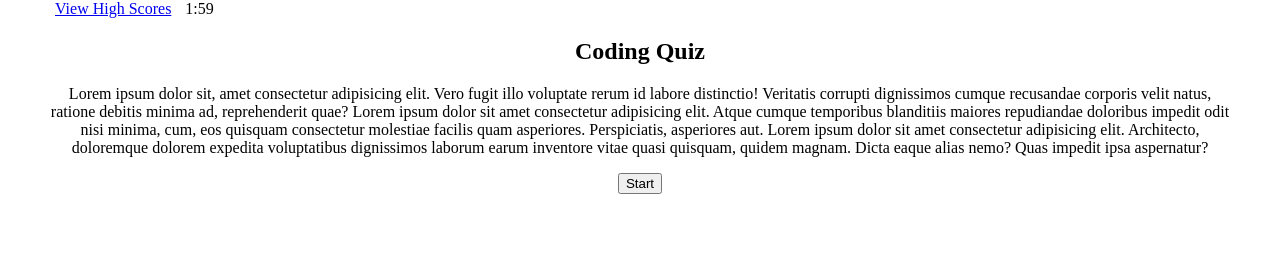
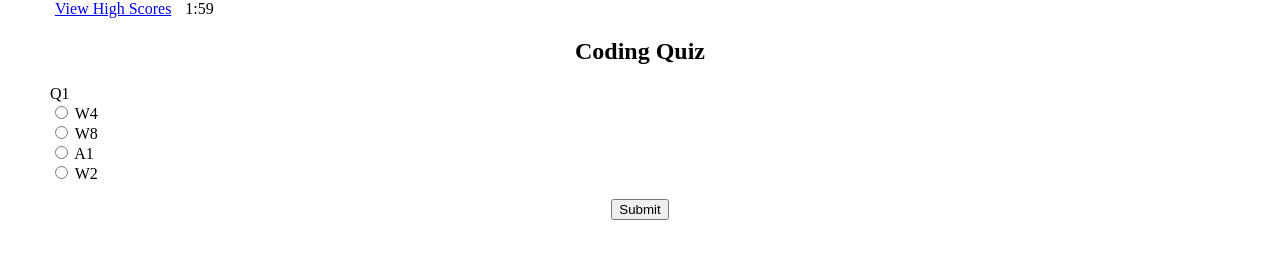
Before and after one commit to KiriAnthony/Kiri, a plain HTML site: page index.html in a window 1280 px wide. Both pictures are taken after a click on the button "Start". Drawn offline with Linux system fonts and the light colour scheme.

Commit message:
adding js functions

```diff
--- a/assets/css/style.css
+++ b/assets/css/style.css
@@ -10,3 +10,7 @@ header a, header p {
     display: inline;
     margin: 5px;
 }
+
+.possibleAnswersDisplay {
+    display: none;
+}
--- a/assets/js/script.js
+++ b/assets/js/script.js
@@ -1,14 +1,14 @@
 var buttonSelection = document.querySelector(".button");
 
-var questions = [];
-var answerText = [];
-var additionalWrongAnswers = [];
+var questions = ["Q1", "Q2", "Q3", "Q4", "Q5"];
+var answerText = ["A1", "A2", "A3", "A4", "A5"];
+var additionalWrongAnswers = ["W1", "W2", "W3", "W4", "W5", "W6", "W7", "W8", "W9", "W10"];
 var scoreRecording = 0;
-
-// update count down every 1 second
+var index = 0;
 
 // function to intake start button click, output timer start and call display question function
-var buttonClickHandler = function() {
+var buttonClickHandler = function(event) {
+    if (event.target.matches(".start-btn")) {
         //start timer upon button click
         var timeLimit = 120;
 
@@ -28,14 +28,94 @@ var buttonClickHandler = function() {
                 clearInterval(countDown);
             }
         }, 1000);
+        // Change start button to submit button
+        document.querySelector(".btn").style.display = "none";
 
+        var submitDiv = document.createElement("div");
+        submitDiv.className = "submit";
+
+        var submitButton = document.createElement("button");
+        submitButton.textContent = "Submit";
+        submitButton.className = "submit-btn";
+
+        //append button to page
+        document.querySelector(".button").appendChild(submitDiv);
+        document.querySelector(".submit").appendChild(submitButton);
+
+        // hide paragraph
+        document.querySelector(".paragraph").style.display = "none";
+        // calling function to display first question
+        displayQuestion();
+    } else {
+        getUserInput();
     }
+};
+
 // function to display question
+var displayQuestion = function() {
+    // display  question
+    document.querySelector(".questionDisplay").textContent = questions[index];
+    //create a checkbox including the corresponding correct answer and 3 other wrong answers
+    document.querySelector(".questions").style.display = "inline";
+    document.querySelector(".possibleAnswersDisplay").style.display = "block";
+    // randomly select which radiobutton will contain correct answer
+    var correctAnswerLocation = randomNum(4);
+    // run through for loop to add labels to radio buttons
+    for (var i = 0; i < 4; i++) {
+        if (i == correctAnswerLocation) {
+            var r = document.getElementsByTagName("label");
+            r[i].innerHTML = answerText[index];
+        } else {
+            var r = document.getElementsByTagName("label");
+            r[i].innerHTML = additionalWrongAnswers[randomNum(additionalWrongAnswers.length)];
+        }
+    }
+};
 
+var getUserInput = function() {
+    const radioButtons = document.querySelectorAll("input[name='answer']");
+    let selectedInput;
+    for (const radioButton of radioButtons) {
+        selectedInput = radioButton.value;
+        console.log(selectedInput);
+        break;
+    }
+    // get user input when submit button is clicked
+    console.log(selectedInput);
+    //var userInput = (select the checkbox that was clicked).text().trim();
+    // call correctness function
+
+    //isCorrect(userInput);
+    // if (i = questions.length-1) {endQuiz()}
+
+};
 // function to intake question answer selection, output correctness (boolean) & call next functions
-
-// function input boolean, output "correct" and next question if true & scoreRecording++/"wrong" and next question if false
+var isCorrect = function (userInput) {
+    if (userInput === answerText[index]) {
+        //increase score
+        scoreRecording++;
+        //display "correct"
+        document.querySelector(".correct").textContent = "You got question " + index + " correct!";
+        index++;
+        displayQuestion();
+    } else {
+        //display "wrong"
+        document.querySelector(".correct").textContent = "You got question " + index + " wrong!";
+        index++;
+        displayQuestion();
+    }
+};
 
 // function to end quiz (called when all questions answered or when timer runs out)
+var endQuiz = function() {
+    // display textarea for user initals
+    // save the scoreRecording as an object with user initials in localStorage
+};
+
+var randomNum = function(max) {
+    return Math.floor(Math.random()*max);
+};
 
 buttonSelection.addEventListener("click", buttonClickHandler);
+//var submitSelection = document.querySelector(".submit");
+//submitSelection.addEventListener("click", getUserInput);
--- a/index.html
+++ b/index.html
@@ -17,9 +17,31 @@
         <section>
             <!--include coding quiz header and descriptive paragraph-->
             <h1>Coding Quiz</h1>
-            <p>Lorem ipsum dolor sit, amet consectetur adipisicing elit. Vero fugit illo voluptate rerum id labore distinctio! Veritatis corrupti dignissimos cumque recusandae corporis velit natus, ratione debitis minima ad, reprehenderit quae? Lorem ipsum dolor sit amet consectetur adipisicing elit. Atque cumque temporibus blanditiis maiores repudiandae doloribus impedit odit nisi minima, cum, eos quisquam consectetur molestiae facilis quam asperiores. Perspiciatis, asperiores aut. Lorem ipsum dolor sit amet consectetur adipisicing elit. Architecto, doloremque dolorem expedita voluptatibus dignissimos laborum earum inventore vitae quasi quisquam, quidem magnam. Dicta eaque alias nemo? Quas impedit ipsa aspernatur?</p>
+            <p class="paragraph">Lorem ipsum dolor sit, amet consectetur adipisicing elit. Vero fugit illo voluptate rerum id labore distinctio! Veritatis corrupti dignissimos cumque recusandae corporis velit natus, ratione debitis minima ad, reprehenderit quae? Lorem ipsum dolor sit amet consectetur adipisicing elit. Atque cumque temporibus blanditiis maiores repudiandae doloribus impedit odit nisi minima, cum, eos quisquam consectetur molestiae facilis quam asperiores. Perspiciatis, asperiores aut. Lorem ipsum dolor sit amet consectetur adipisicing elit. Architecto, doloremque dolorem expedita voluptatibus dignissimos laborum earum inventore vitae quasi quisquam, quidem magnam. Dicta eaque alias nemo? Quas impedit ipsa aspernatur?</p>
+            <div class="questions">
+                <div class="questionDisplay"></div>
+                <div class="possibleAnswersDisplay">
+                    <div>
+                        <input type="radio" name="answer" id="1">
+                        <label for="1"></label>
+                    </div>
+                    <div>
+                        <input type="radio" name="answer" id="2">
+                        <label for="2"></label>
+                    </div>
+                    <div>
+                        <input type="radio" name="answer" id="3">
+                        <label for="3"></label>
+                    </div>
+                    <div>
+                        <input type="radio" name="answer" id="4">
+                        <label for="4"></label>
+                    </div>
+                </div>
+            </div>
+            <p class="correct"></p>
             <div class="button">
-                <button class="btn" id="start-quiz">Start</button>
+                <div class = "btn"><button class="start-btn">Start</button></div>
             </div>
         </section>
         <script src="./assets/js/script.js"></script>
```
Lines whose indentation alone changed are shown as unchanged.
